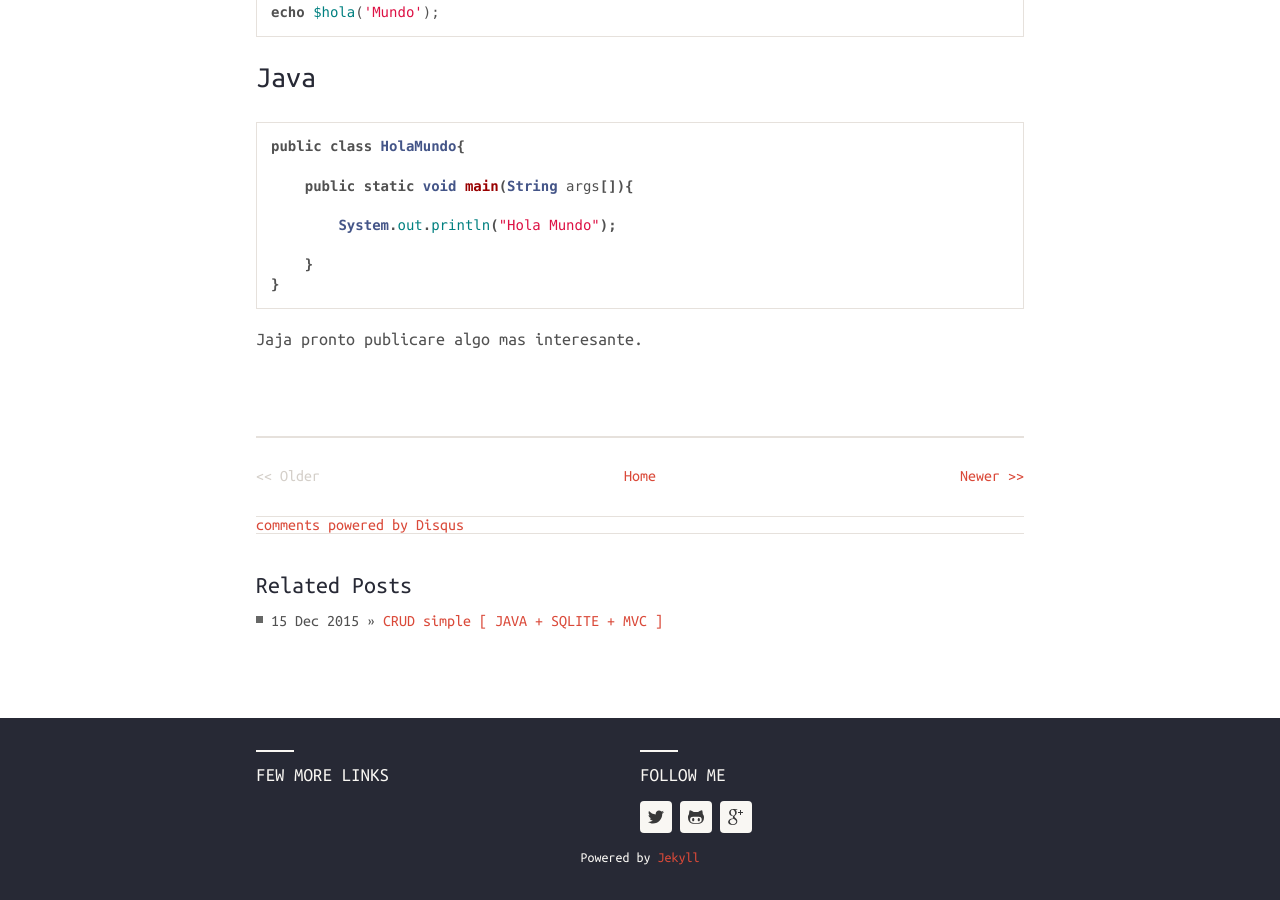
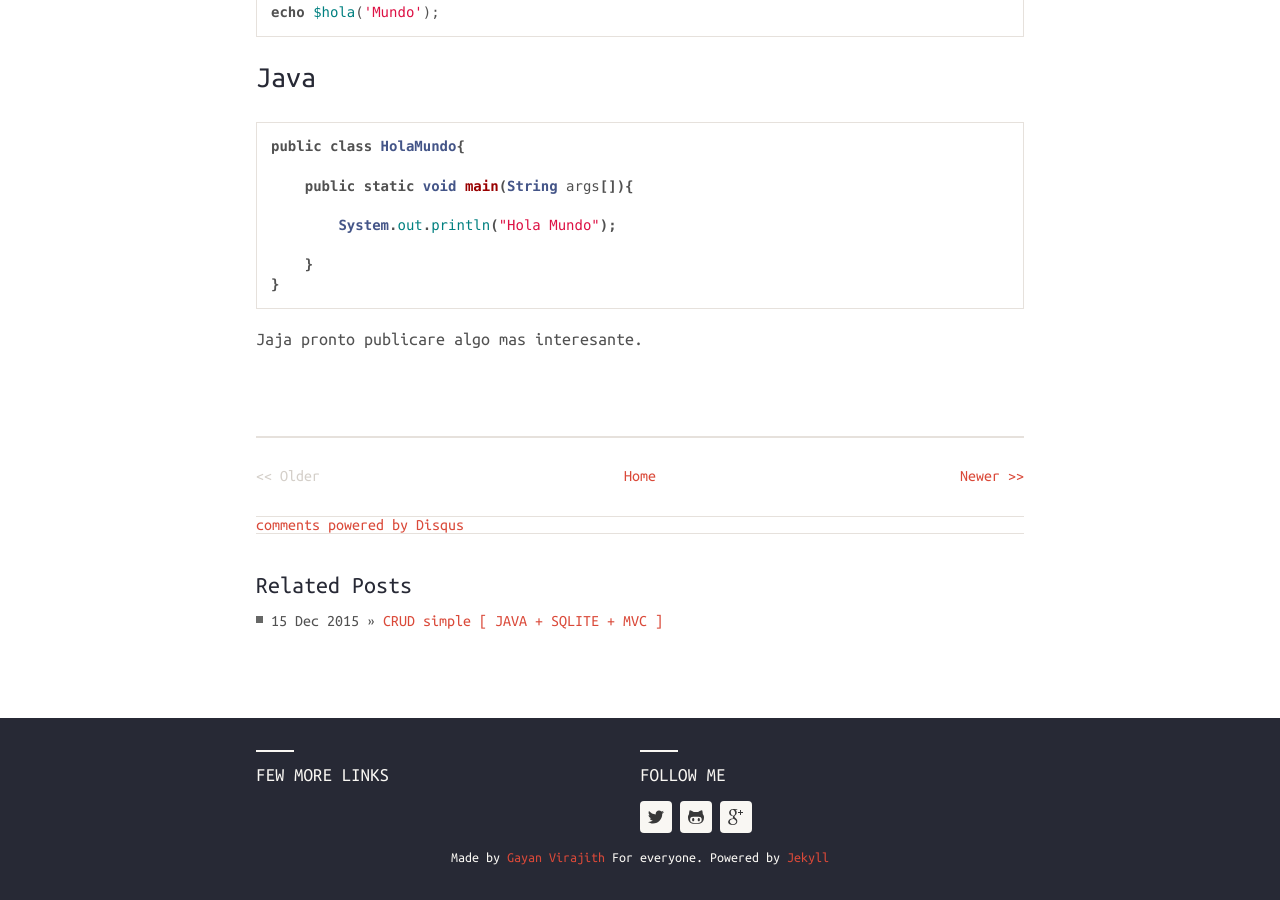
Before and after one commit to shinigamicorei7/shinigamicorei7.github.io, a Jekyll site: the page built from _posts/2015-10-16-el-blog-de-daniel.md, in a window 1280 px wide and 900 px high, scrolled down 1043 px. Built offline with Jekyll 4.4.1, drawn with Linux system fonts in a browser that asks for light colours; nearby versions of some CDN libraries; comment, search, counter and statistics services are not loaded.

```diff
--- a/_config.yml
+++ b/_config.yml
@@ -39,7 +39,7 @@ harmony:
     dribble:
     pinterest:
   # Toggle disclaimer in footer
-  show_disclaimer: false
+  show_disclaimer: true
 
 # Conversion / Build settings
 markdown:    kramdown
@@ -47,7 +47,7 @@ markdown:    kramdown
 highlighter: pygments
 
 # Permalinks
-permalink:        pretty
+permalink: /:year/:month/:day/:title/
 
 exclude:
   - CNAME
```
Also changed, not shown: _posts/2015-10-16-el-blog-de-daniel.md (line endings or trailing spaces).
